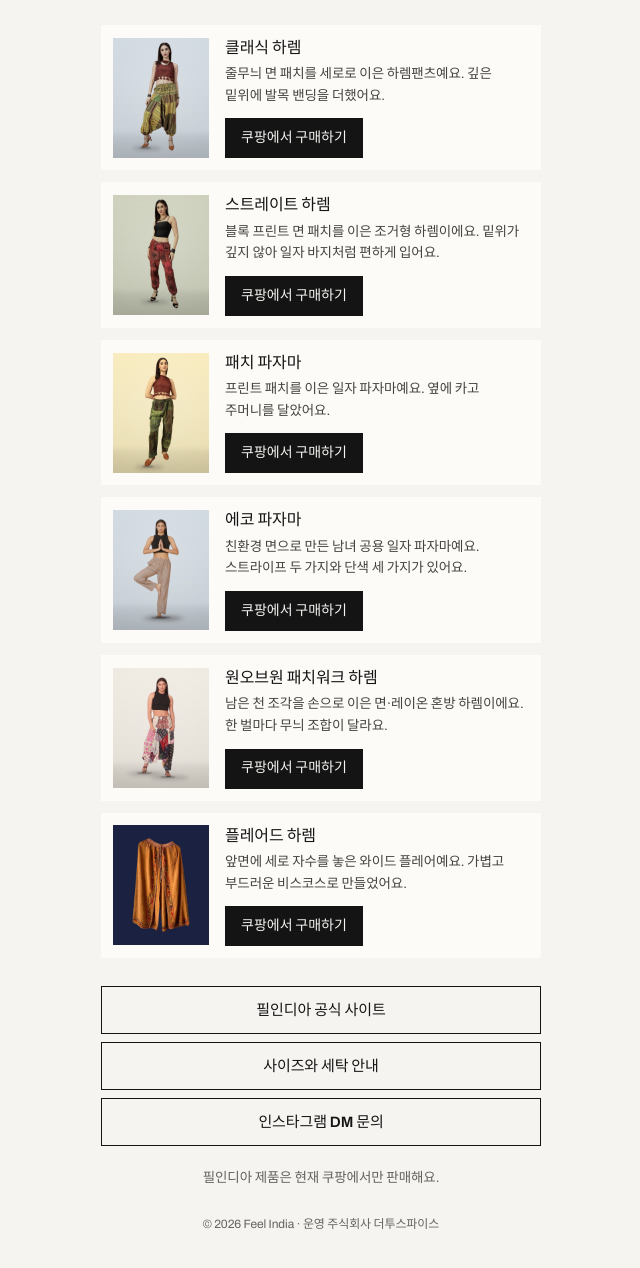
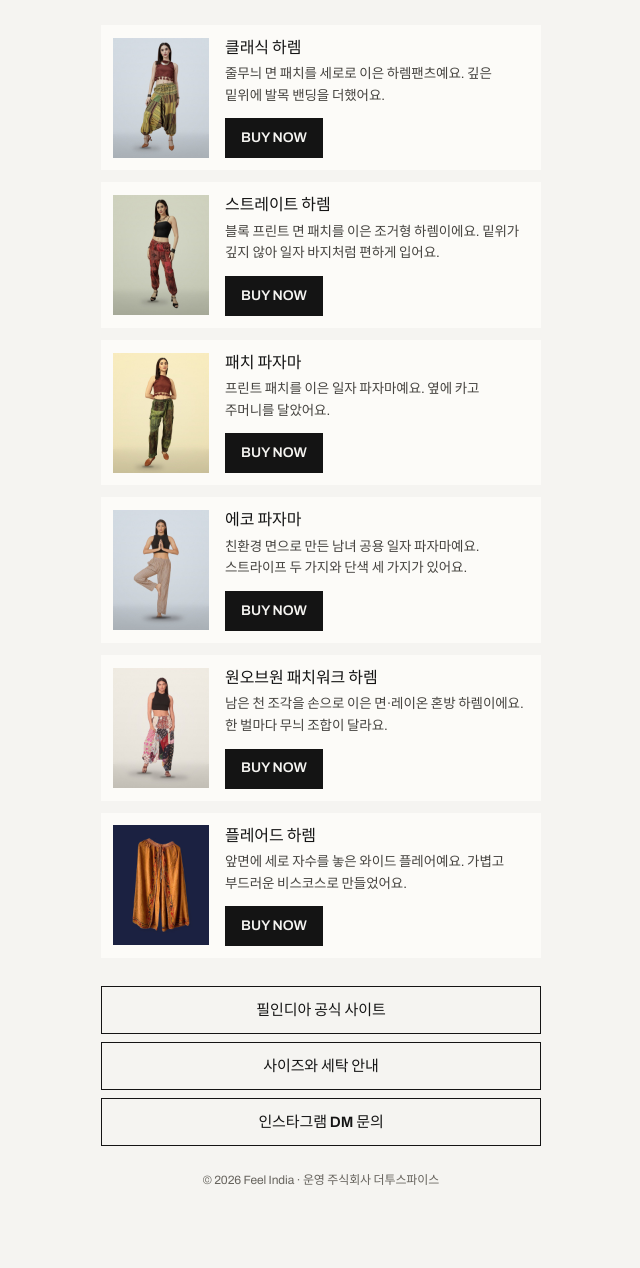
Before and after one commit to feelindia-official/feelindia-official.github.io, a plain HTML site: page links.html in a window 1280 px wide. Shown: the part 530-1798 px from the top of the page, without its empty margins (319-959 px from the left). After the commit the page ends 1761 px from the top, so only its background shows below. Drawn offline with Linux system fonts and the light colour scheme.

Commit message:
Link page: BUY NOW buttons (owner)

```diff
--- a/links.html
+++ b/links.html
@@ -3,13 +3,13 @@
 <head>
 <meta charset="utf-8">
 <meta name="viewport" content="width=device-width, initial-scale=1, viewport-fit=cover">
-<title>필인디아 FEEL INDIA | 쿠팡 구매 안내</title>
-<meta name="description" content="인도에서 만든 필인디아 하렘팬츠와 파자마 여섯 가지를 쿠팡에서 만나보세요. 사이즈와 세탁 방법도 확인할 수 있어요.">
+<title>필인디아 FEEL INDIA | 하렘과 파자마</title>
+<meta name="description" content="인도에서 만든 필인디아 하렘팬츠와 파자마 여섯 가지를 만나보세요. 사이즈와 세탁 방법도 확인할 수 있어요.">
 <link rel="canonical" href="https://feelindia-official.github.io/links.html">
 <meta property="og:type" content="website">
 <meta property="og:site_name" content="필인디아 FEEL INDIA">
-<meta property="og:title" content="필인디아 FEEL INDIA | 쿠팡 구매 안내">
-<meta property="og:description" content="인도에서 만든 필인디아 하렘팬츠와 파자마 여섯 가지를 쿠팡에서 만나보세요. 사이즈와 세탁 방법도 확인할 수 있어요.">
+<meta property="og:title" content="필인디아 FEEL INDIA | 하렘과 파자마">
+<meta property="og:description" content="인도에서 만든 필인디아 하렘팬츠와 파자마 여섯 가지를 만나보세요. 사이즈와 세탁 방법도 확인할 수 있어요.">
 <meta property="og:image" content="https://feelindia-official.github.io/og-feelindia-v2.jpg">
 <meta property="og:url" content="https://feelindia-official.github.io/links.html">
 <meta name="theme-color" content="#F5F4F1">
@@ -34,7 +34,7 @@
       <div class="lp-info">
         <h2>클래식 하렘</h2>
         <p>줄무늬 면 패치를 세로로 이은 하렘팬츠예요. 깊은 밑위에 발목 밴딩을 더했어요.</p>
-        <a class="btn lp-buy" href="https://www.coupang.com/vp/products/8448408671" rel="noopener">쿠팡에서 구매하기</a>
+        <a class="btn lp-buy" href="https://www.coupang.com/vp/products/8448408671" rel="noopener">BUY NOW</a>
       </div>
     </article>
     <article class="lp-item">
@@ -42,7 +42,7 @@
       <div class="lp-info">
         <h2>스트레이트 하렘</h2>
         <p>블록 프린트 면 패치를 이은 조거형 하렘이에요. 밑위가 깊지 않아 일자 바지처럼 편하게 입어요.</p>
-        <a class="btn lp-buy" href="https://www.coupang.com/vp/products/8449396328" rel="noopener">쿠팡에서 구매하기</a>
+        <a class="btn lp-buy" href="https://www.coupang.com/vp/products/8449396328" rel="noopener">BUY NOW</a>
       </div>
     </article>
     <article class="lp-item">
@@ -50,7 +50,7 @@
       <div class="lp-info">
         <h2>패치 파자마</h2>
         <p>프린트 패치를 이은 일자 파자마예요. 옆에 카고 주머니를 달았어요.</p>
-        <a class="btn lp-buy" href="https://www.coupang.com/vp/products/8451309948" rel="noopener">쿠팡에서 구매하기</a>
+        <a class="btn lp-buy" href="https://www.coupang.com/vp/products/8451309948" rel="noopener">BUY NOW</a>
       </div>
     </article>
     <article class="lp-item">
@@ -58,7 +58,7 @@
       <div class="lp-info">
         <h2>에코 파자마</h2>
         <p>친환경 면으로 만든 남녀 공용 일자 파자마예요. 스트라이프 두 가지와 단색 세 가지가 있어요.</p>
-        <a class="btn lp-buy" href="https://www.coupang.com/vp/products/8449823780" rel="noopener">쿠팡에서 구매하기</a>
+        <a class="btn lp-buy" href="https://www.coupang.com/vp/products/8449823780" rel="noopener">BUY NOW</a>
       </div>
     </article>
     <article class="lp-item">
@@ -66,7 +66,7 @@
       <div class="lp-info">
         <h2>원오브원 패치워크 하렘</h2>
         <p>남은 천 조각을 손으로 이은 면·레이온 혼방 하렘이에요. 한 벌마다 무늬 조합이 달라요.</p>
-        <a class="btn lp-buy" href="https://www.coupang.com/vp/products/8449791873" rel="noopener">쿠팡에서 구매하기</a>
+        <a class="btn lp-buy" href="https://www.coupang.com/vp/products/8449791873" rel="noopener">BUY NOW</a>
       </div>
     </article>
     <article class="lp-item">
@@ -74,7 +74,7 @@
       <div class="lp-info">
         <h2>플레어드 하렘</h2>
         <p>앞면에 세로 자수를 놓은 와이드 플레어예요. 가볍고 부드러운 비스코스로 만들었어요.</p>
-        <a class="btn lp-buy" href="https://www.coupang.com/vp/products/8771238579" rel="noopener">쿠팡에서 구매하기</a>
+        <a class="btn lp-buy" href="https://www.coupang.com/vp/products/8771238579" rel="noopener">BUY NOW</a>
       </div>
     </article>
   </section>
@@ -83,7 +83,7 @@
     <a href="care.html">사이즈와 세탁 안내</a>
     <a href="https://ig.me/m/feelindia_official" rel="noopener">인스타그램 DM 문의</a>
   </nav>
-  <p class="lp-note">필인디아 제품은 현재 쿠팡에서만 판매해요.</p>
+
   <p class="lp-foot">© 2026 Feel India · 운영 주식회사 더투스파이스</p>
 </main>
 </body>
```
